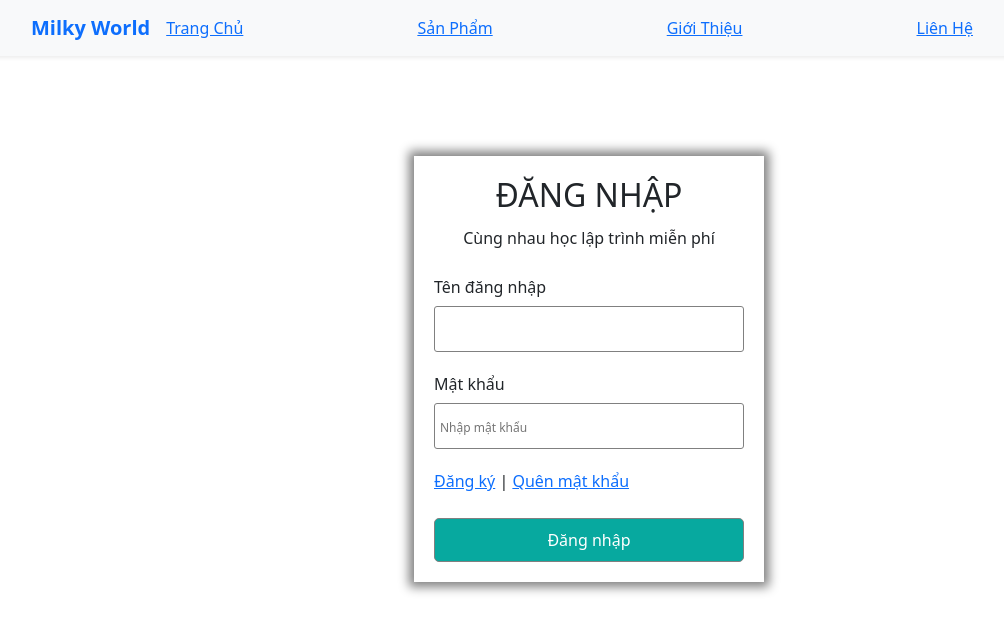
After one commit to PhmHuy1710/DAU-WEB-BANSUA, a PHP site: page /login.php in a window 1280 px wide. The commit adds this page. Shown: the top 633 px of the page, without its empty margins (51-1055 px from the left). Run offline with PHP 8.4, Linux system fonts and the light colour scheme.

Commit message:
Add login functionality with user authentication and basic UI
- Created login.php for user login process
- Implemented form for username and password input
- Added session management for authenticated users
- Included basic styling for the login form
- Provided links for registration and password recovery

```diff
--- a/layouts/header.php
+++ b/layouts/header.php
@@ -8,6 +8,8 @@ require_once('config/config.php');
     <meta charset="UTF-8">
     <meta name="viewport" content="width=device-width, initial-scale=1.0">
     <title><?php echo SITE_NAME; ?></title>
+    <!-- Favicon -->
+     <link rel="icon" type="image/x-icon" href="<?php echo $base_url; ?>/assets/images/favicon.ico">
     <!-- Bootstrap CSS -->
     <link href="https://cdn.jsdelivr.net/npm/bootstrap@5.3.0/dist/css/bootstrap.min.css" rel="stylesheet">
     <!-- Font Awesome -->
--- /dev/null
+++ b/login.php
@@ -0,0 +1,82 @@
+<?php
+require_once('layouts/header.php');
+require_once('config/database.php');
+require_once('config/config.php');
+
+if (isset($_POST['btnLogin'])) {
+    $name = $_POST['txtName'];
+    $pass = $_POST['txtPass'];
+
+    $sql = "SELECT * FROM KhachHang WHERE TenKH = '$name' AND MatKhau = '$pass'";
+    $result = mysqli_query($conn, $sql);
+
+    if (mysqli_num_rows($result) > 0) {
+        $row = mysqli_fetch_assoc($result);
+        $_SESSION['user'] = $row;
+        header('Location: index.php');
+    } else {
+        echo '<script>alert("Tên đăng nhập hoặc mật khẩu không chính xác");</script>';
+    }
+}
+?>
+<!DOCTYPE html>
+<html>
+<head>
+	<title>Đăng nhập</title>
+	<style type="text/css">
+		.form{
+            margin: 0 auto;
+            margin-top: 100px;
+			width: 350px;
+			/*height: 450px;*/
+			padding: 20px;
+			box-shadow: 0 0 10px 5px grey;
+		}
+		input{
+			display: block;
+			width: 100%;
+			padding: 10px 5px;
+			margin-top: 7px;
+			margin-bottom: 20px;
+			border-radius: 3px;
+			border: 1px solid grey;
+		}
+		input[type="submit"]{
+			background: #07A99F;
+			color: white;
+			border-radius: 5px;
+			padding: 9px 5px;
+			cursor: pointer;
+			transition: 0.5s;
+			margin-top: 25px;
+			margin-bottom: 0;
+		}
+		input[type="submit"]:hover{
+			opacity: 0.7;
+		}
+		input::placeholder{
+			font-size: 12px;
+		}
+	</style>
+</head>
+<body>
+	<div class="container">
+		<div class="form">
+			<div class="title" style="text-align: center; margin-bottom: 25px;">
+				<h2 style="margin-bottom: 12px;">ĐĂNG NHẬP</h2>
+				<p>Cùng nhau học lập trình miễn phí <i class='bx bxs-heart' style="color: red;"></i></p>
+			</div>
+			<form method="post">
+				<label for="txtName">Tên đăng nhập</label>
+				<input type="text" id="txtName" name="txtName" autocomplete="off">
+
+				<label for="txtPass">Mật khẩu</label>
+				<input type="password" id="txtPass" name="txtPass" placeholder="Nhập mật khẩu">
+                <a href="register.php">Đăng ký</a> | <a href="#">Quên mật khẩu</a>
+				<input type="submit" name="btnLogin" value="Đăng nhập">
+
+			</form>
+		</div>
+	</div>
+</body>
+</html>
```
Also changed, not shown: assets/images/default-image.jpg (added), assets/images/logo.png (added).
